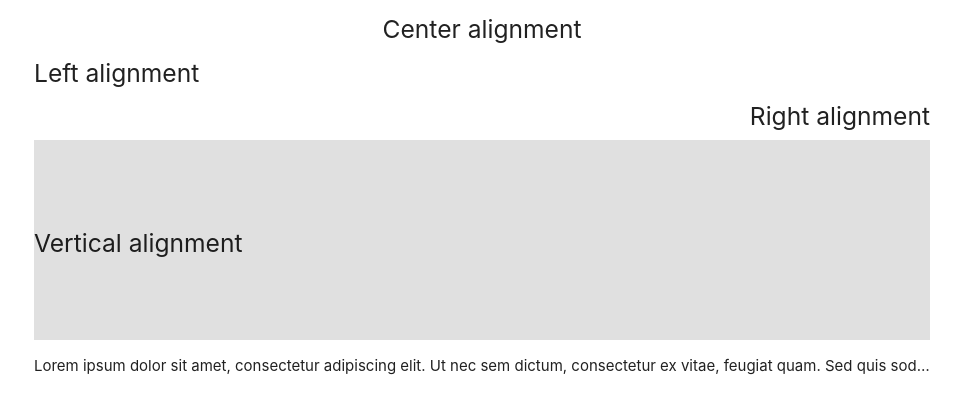
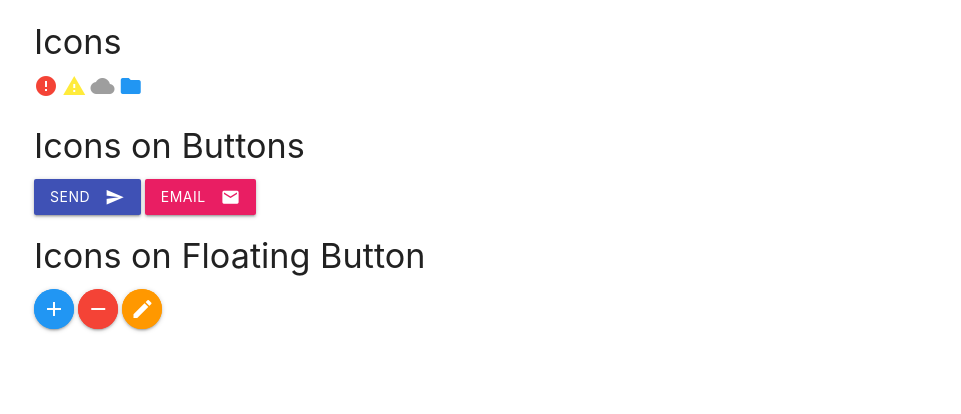
Before and after one commit to jps27CSE/Materialize-CSS, a plain HTML site: page index.html in a window 1280 px wide. Shown: the whole page, without its empty margins (158-1119 px from the left). Drawn offline with nearby package versions, Linux system fonts and the light colour scheme.

Commit message:
Add files via upload

```diff
--- a/index.html
+++ b/index.html
@@ -1,4 +1,5 @@
 <html lang="en">
+
 <head>
   <meta charset="UTF-8">
   <meta name="viewport" content="width=device-width, initial-scale=1.0">
@@ -8,29 +9,48 @@
   <!-- Compiled and minified CSS -->
   <link rel="stylesheet" href="https://cdnjs.cloudflare.com/ajax/libs/materialize/1.0.0-beta/css/materialize.min.css">
   <style>
-    .box{
+    .box {
       height: 200px;
     }
   </style>
   <title>Learning Materialize</title>
 </head>
+
 <body>
 
   <div class="container">
-    <h5 class="center-align">Center alignment</h5>
-    <h5 class="left-align">Left alignment</h5>
-    <h5 class="right-align">Right alignment</h5>
+    <h4>Icons</h4>
+    <i class="material-icons red-text">error</i>
+    <i class="material-icons yellow-text ">warning</i>
+    <i class="material-icons grey-text">cloud</i>
+    <i class="material-icons blue-text">folder</i>
+
+    <h4>Icons on Buttons</h4>
+    <a href="" class="btn indigo">
+      <span>Send</span>
+      <i class="material-icons right">send</i>
+    </a>
+    <a href="" class="btn pink waves-effect waves-light">
+      <span>Email</span>
+      <i class="material-icons right">email</i>
+    </a>
+
+    <h4>Icons on Floating Button</h4>
+    <a href="" class="btn-floating blue pulse">
+      <i class="material-icons">add</i>
+    </a>
+    <a href="" class="btn-floating red pulse">
+      <i class="material-icons">remove</i>
+    </a>
+    <a href="" class="btn-floating orange pulse">
+      <i class="material-icons">edit</i>
+    </a>
+
   </div>
 
-  <div class="container grey lighten-2 box valign-wrapper">
-      <h5>Vertical alignment</h5>
-  </div>
-
-  <div class="container">
-    <p class="truncate">Lorem ipsum dolor sit amet, consectetur adipiscing elit. Ut nec sem dictum, consectetur ex vitae, feugiat quam. Sed quis sodales urna. Donec tincidunt faucibus diam a ullamcorper.</p>
-  </div>
 
   <!-- Compiled and minified JavaScript -->
   <!-- <script src="https://cdnjs.cloudflare.com/ajax/libs/materialize/1.0.0-beta/js/materialize.min.js"></script> -->
 </body>
+
 </html>
```
